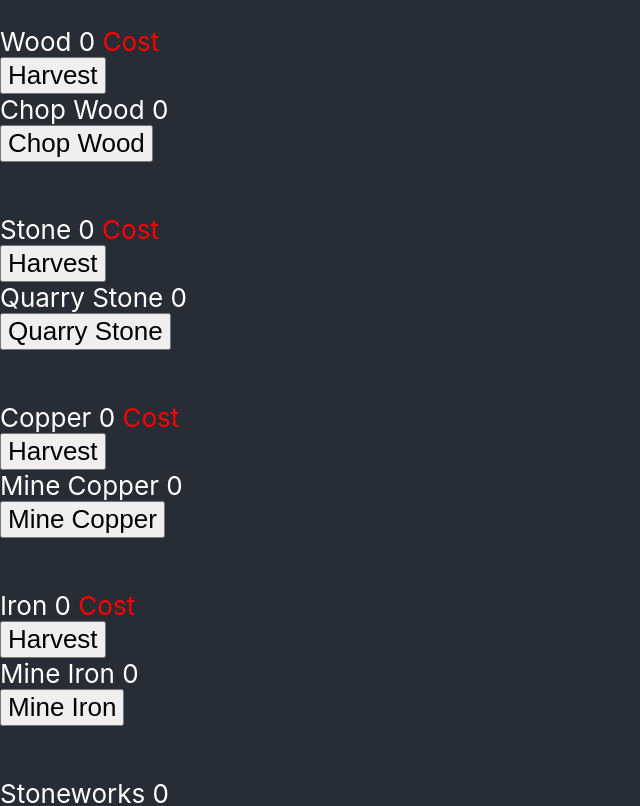
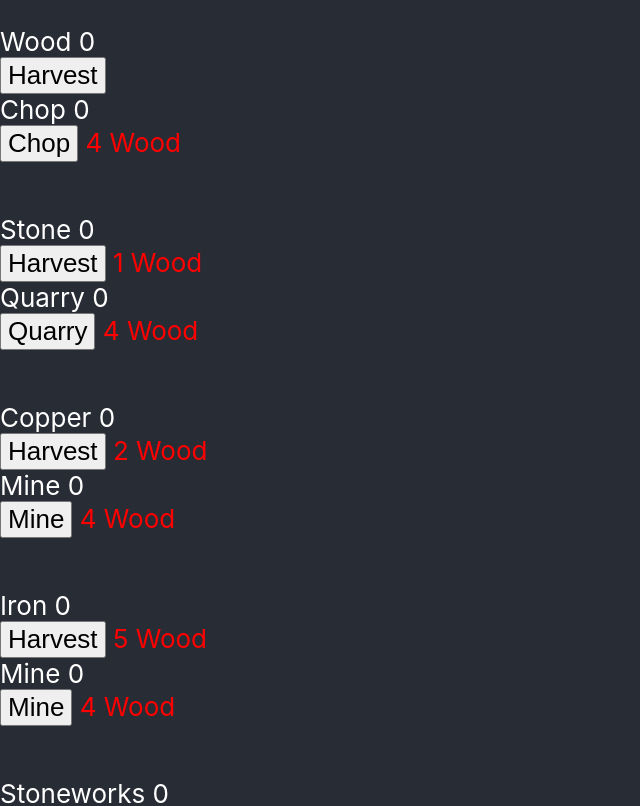
Before and after one commit to michael-k-goff/civulator, a React (Vite) app: page / in a window 1280 px wide. Shown: the top 806 px of the page, without its empty margins (0-640 px from the left). Built offline with nearby package versions, Linux system fonts and the light colour scheme.

Commit message:
Display upgrade costs

```diff
--- a/src/App.tsx
+++ b/src/App.tsx
@@ -82,7 +82,7 @@ export class PowerPlantButton extends Component <PowerPlantParams> {
       event.preventDefault;
       if (CanDo(this.props.power.prereqs, 1+this.props.power.quantity)) {
         this.props.power.quantity += 1;
-        ApplyCost(this.props.power.prereqs, 1+this.props.power.quantity);
+        ApplyCost(this.props.power.prereqs, this.props.power.quantity);
       }
     }}>
       {this.props.message}
@@ -91,8 +91,12 @@ export class PowerPlantButton extends Component <PowerPlantParams> {
 }
 
 const DisplayQuantity : React.FC<CostsParams> = (props: CostsParams) => {
+  let cost_string = Object.keys(props.costs).length === 0 ? "" : "";
+  for (let key in props.costs) {
+    cost_string = cost_string + " " + props.quantity * props.costs[key] + " " + key;
+  }
   return <span className="resource_display">
-    {"Cost"}
+    {cost_string}
   </span>
 }
 
@@ -102,13 +106,15 @@ let TSResourceDisplay = ({ resource }: { resource: Resource }): JSX.Element => {
 
   return (
     <p>
-      {resource.resource_name} {Math.floor(resource.quantity)} {<DisplayQuantity quantity={1} costs={resource.prereqs}/>}
+      {resource.resource_name} {Math.floor(resource.quantity)}
       <br />
       <Button message="Harvest" resource={resource} setQuantity={setQuantity}/>
+      {<DisplayQuantity quantity={1} costs={resource.prereqs}/>}
       <br />
       {resource.auto_name} {resource.auto_number}
       <br />
       <AutoButton message={resource.auto_name} resource={resource} setAutoNumber={setAutoNumber}/>
+      {<DisplayQuantity quantity={1+resource.auto_number} costs={resource.auto_prereqs}/>}
     </p>
   )
 }
@@ -118,6 +124,7 @@ let PowerPlantDisplay = ({plant}: {plant: Power}): JSX.Element => {
     {plant.name} {plant.quantity}
     <br />
     <PowerPlantButton message="Build" power={plant}/>
+    {<DisplayQuantity quantity={1+plant.quantity} costs={plant.prereqs}/>}
   </p>
 }
 
--- a/src/GameData.tsx
+++ b/src/GameData.tsx
@@ -12,10 +12,10 @@ export interface PowerName {
 }
 
 export let GameDatabase: ResourceName[] = [
-    {resource_name: "Wood", auto_name:"Chop Wood", prereqs:{}, auto_prereqs:{"Wood":4}},
-    {resource_name: "Stone", auto_name:"Quarry Stone", prereqs:{"Wood":1}, auto_prereqs:{"Wood":4}},
-    {resource_name: "Copper", auto_name:"Mine Copper", prereqs:{"Wood":2}, auto_prereqs:{"Wood":4}},
-    {resource_name: "Iron", auto_name:"Mine Iron", prereqs:{"Wood":5}, auto_prereqs:{"Wood":4}}
+    {resource_name: "Wood", auto_name:"Chop", prereqs:{}, auto_prereqs:{"Wood":4}},
+    {resource_name: "Stone", auto_name:"Quarry", prereqs:{"Wood":1}, auto_prereqs:{"Wood":4}},
+    {resource_name: "Copper", auto_name:"Mine", prereqs:{"Wood":2}, auto_prereqs:{"Wood":4}},
+    {resource_name: "Iron", auto_name:"Mine", prereqs:{"Wood":5}, auto_prereqs:{"Wood":4}}
 ]
 
 export let PowerDatabase: PowerName[] = [
```
